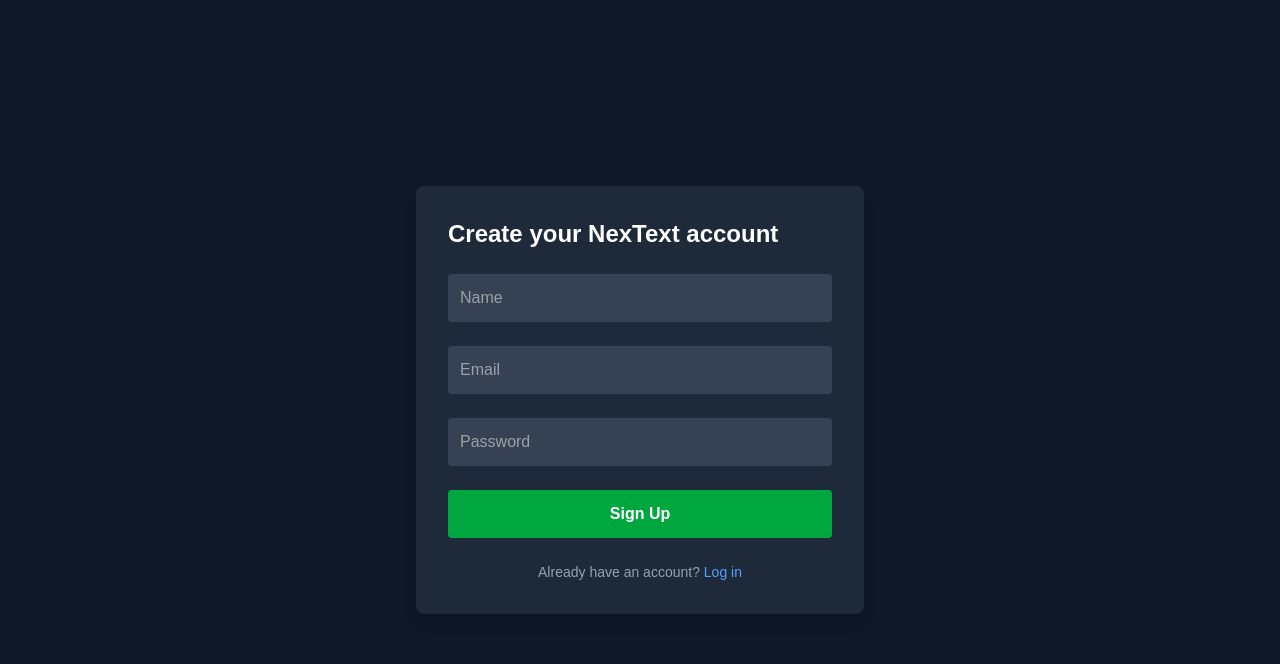
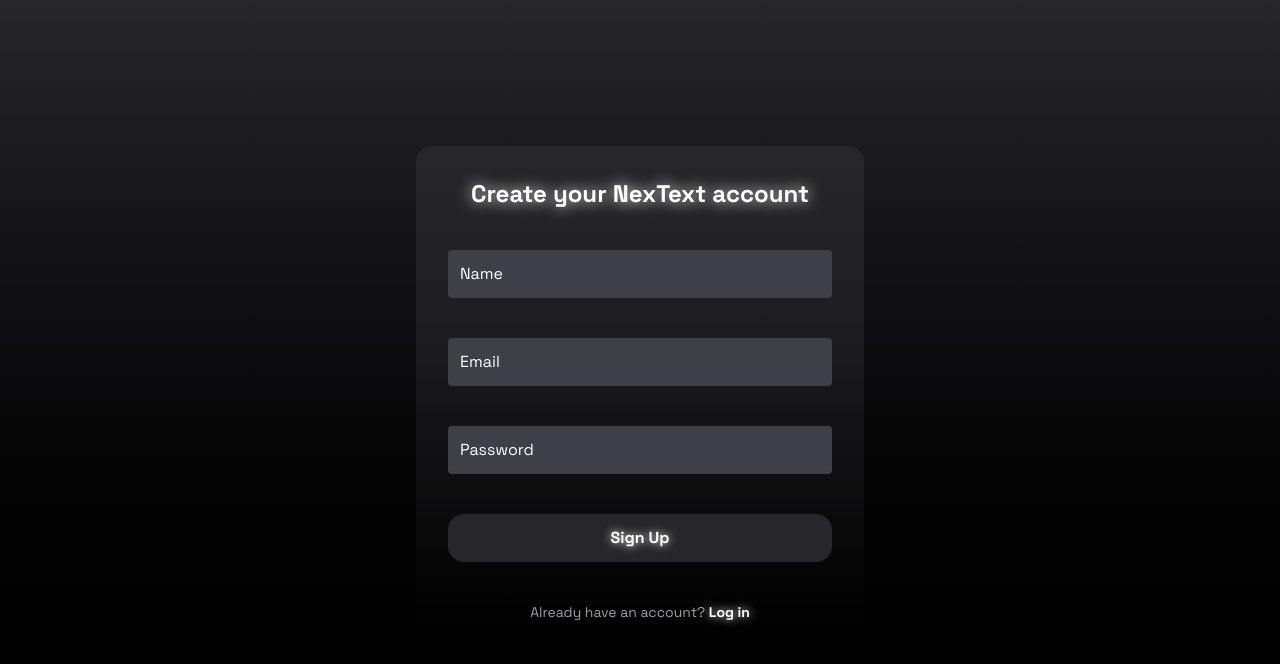
Before and after one commit to therealgone/NexText, a Next.js app in the folder nextext/: page /sign-up in a window 1280 px wide. Shown: the top 664 px of the page. Built offline with nearby package versions, Linux system fonts and the light colour scheme.

Commit message:
LOG:Sign-up page done

```diff
--- a/nextext/src/app/sign-up/page.tsx
+++ b/nextext/src/app/sign-up/page.tsx
@@ -1,6 +1,18 @@
 "use client";
 
 import { useState } from "react";
+import { Outfit, Space_Grotesk } from 'next/font/google';
+
+const outfit = Outfit({
+  subsets: ['latin'],
+  variable: '--font-outfit',
+});
+
+const spaceGrotesk = Space_Grotesk({
+  subsets: ['latin'],
+  variable: '--font-space-grotesk',
+});
+
 
 export default function SignupPage() {
   const [name, setName] = useState("");
@@ -32,19 +44,19 @@
   };
 
   return (
-    <div className="min-h-screen flex items-center justify-center bg-gray-900 text-white">
+    <div className={`bg-gradient-to-t from-black to-zinc-800 text-white min-h-screen flex items-center justify-center ${outfit.variable} ${spaceGrotesk.variable} font-outfit`}>
       <form
         onSubmit={handleSubmit}
-        className="bg-gray-800 p-8 rounded-lg shadow-lg w-full max-w-md space-y-6"
+        className="bg-gradient-to-t from-black/10 to-zinc-800  p-8 rounded-2xl  w-full max-w-md space-y-10  "
       >
-        <h2 className="text-2xl font-bold">Create your NexText account</h2>
+        <h2 className="text-2xl font-bold text-center text-shadow-[0_0_15px_white] ">Create your NexText account</h2>
 
         <input
           type="text"
           placeholder="Name"
           value={name}
           onChange={(e) => setName(e.target.value)}
-          className="w-full p-3 rounded bg-gray-700 focus:outline-none"
+          className="w-full p-3 rounded bg-zinc-700 focus:outline-none placeholder:text-white"
           required
         />
 
@@ -53,7 +65,7 @@
           placeholder="Email"
           value={email}
           onChange={(e) => setEmail(e.target.value)}
-          className="w-full p-3 rounded bg-gray-700 focus:outline-none"
+          className="w-full p-3 rounded bg-zinc-700 focus:outline-none placeholder:text-white"
           required
         />
 
@@ -62,20 +74,20 @@
           placeholder="Password"
           value={password}
           onChange={(e) => setPassword(e.target.value)}
-          className="w-full p-3 rounded bg-gray-700 focus:outline-none"
+          className="w-full p-3 rounded bg-zinc-700 focus:outline-none  placeholder:text-white"
           required
         />
 
         <button
           type="submit"
-          className="w-full p-3 bg-green-600 hover:bg-green-700 rounded text-white font-semibold"
+          className="w-full p-3 bg-zinc-800 rounded-2xl font-extrabold text-white text-shadow-[0_0_10px_white] hover:bg-white hover:scale-[1.05] hover:text-black"
         >
           Sign Up
         </button>
 
         <p className="text-sm text-gray-400 text-center">
           Already have an account?{" "}
-          <a href="/login" className="text-blue-400">
+          <a href="/login" className="text-white font-extrabold text-shadow-[0_0_10px_white] hover:scale-[1.04]">
             Log in
           </a>
         </p>
```
